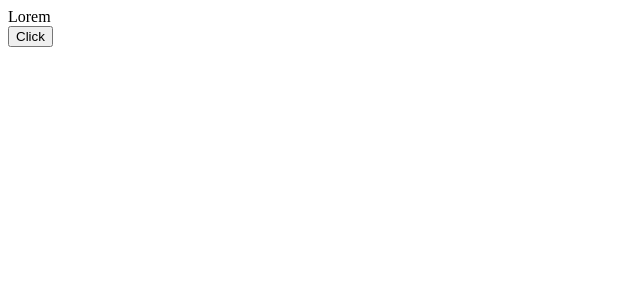
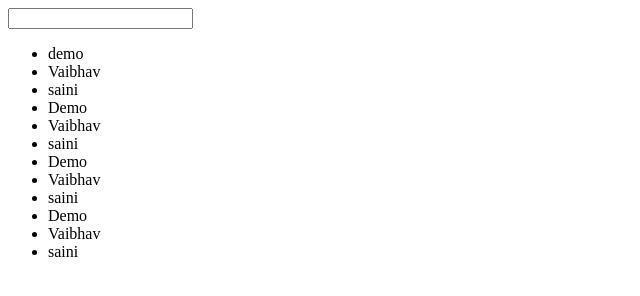
Before and after one commit to designerhub/card-game, a plain HTML site: page ajax.html in a window 1280 px wide. Shown: the whole page, without its empty margins (0-640 px from the left). Drawn offline with nearby package versions, Linux system fonts and the light colour scheme.

Commit message:
Add files via upload

```diff
--- a/ajax.html
+++ b/ajax.html
@@ -1,27 +1,45 @@
 <!DOCTYPE html>
 <html>
+<head>
+	<title></title>
+</head>
+<body>
+	<input type="text" id="input_value" onkeyup="inpt_val()">
+   <ul id="test">
+		<li>demo</li>
+		<li>Vaibhav</li>
+		<li>saini</li>
+		<li>Demo</li>
+		<li>Vaibhav</li>
+		<li>saini</li>
+		<li>Demo</li>
+		<li>Vaibhav</li>
+		<li>saini</li>
+		<li>Demo</li>
+		<li>Vaibhav</li>
+		<li>saini</li>
 
-<head>
-    <title></title>
-</head>
+   </ul>
 
-<body>
-    <div id="demo">Lorem</div>
-    <button onclick="myfun()">Click</button>
 </body>
-<script src="https://tripfur.com/js/jquery.min.js"></script>
+
 
 <script>
-    function myfun() {
-        var req = new XMLHttpRequest();
-        req.open('GET', 'local.html', true);
-        req.send();
-        req.onreadystatechange = function() {
-            if (req.readyState == 4 && req.status == 200) {
-                document.getElementById('demo').innerHTML = req.responseText;
-            }
-        }
-    }
+	function inpt_val(){
+		var a = document.getElementById('input_value').value;
+		var temp = document.getElementsByTagName('li');
+		for(var i=0; i<=temp.length; i++){
+			var li_store = temp[i].textContent;
+			if(a == li_store){
+				var inp_new =  document.getElementById('input_value').value;
+				alert(inp_new);
+				document.getElementById('test').innerHTML = "<li>" + inp_new + "</li>";
+
+			}
+		}
+	}
+
+
 
 </script>
 
```
